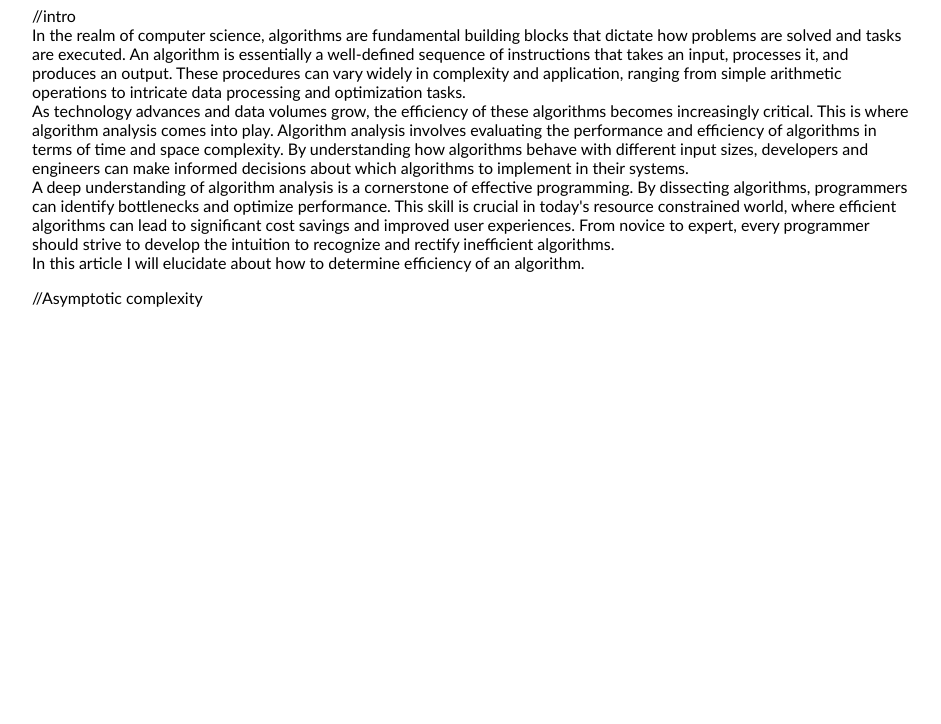
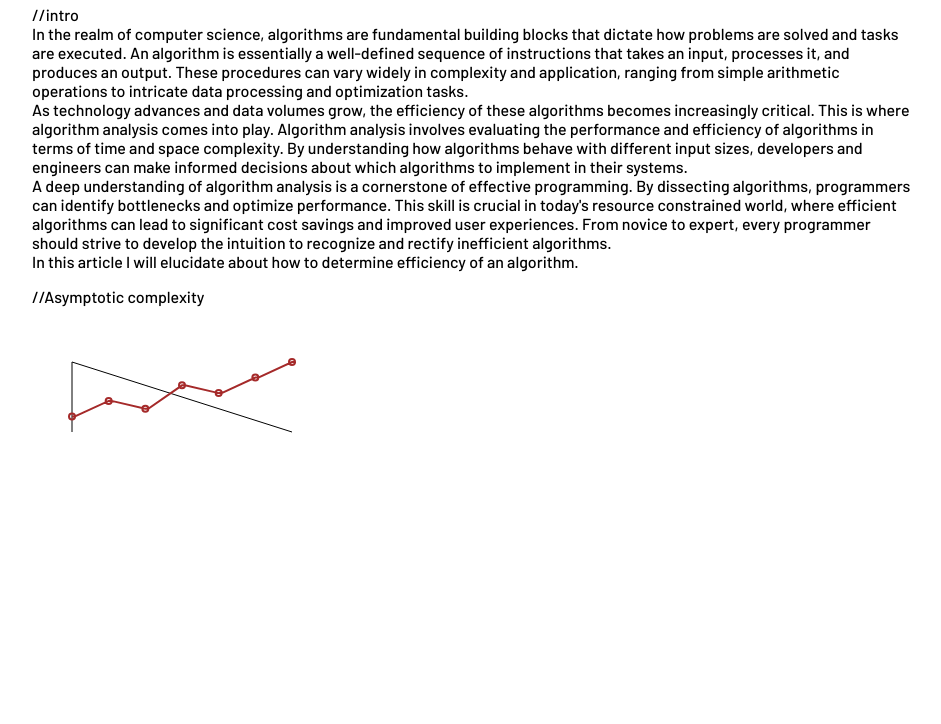
Before and after one commit to kalyan-raparthi/me, a plain HTML site: page pages/algorithm_analysis.html in a window 1280 px wide. Shown: the part 76-800 px from the top of the page, without its empty margins (168-1109 px from the left). Drawn offline with Linux system fonts and the light colour scheme.

Commit message:
added series.html

```diff
--- a/pages/algorithm_analysis.html
+++ b/pages/algorithm_analysis.html
@@ -1,5 +1,14 @@
 <!DOCTYPE html>
-<html lang="en" style="font-family:'Trebuchet MS', 'Lucida Sans Unicode', 'Lucida Grande', 'Lucida Sans', Arial, sans-serif">
+
+<link rel="preconnect" href="https://fonts.googleapis.com">
+<link rel="preconnect" href="https://fonts.gstatic.com" crossorigin>
+<link href="https://fonts.googleapis.com/css2?family=Barlow:ital,wght@0,100;0,200;0,300;0,400;0,500;0,600;0,700;0,800;0,900;1,100;1,200;1,300;1,400;1,500;1,600;1,700;1,800;1,900&family=Montserrat+Alternates:wght@600&display=swap" rel="stylesheet">
+
+<html lang="en" style="
+  font-family: 'Barlow', sans-serif;
+  font-weight: 500;
+  font-style: normal;"
+>
     <head>
         <meta charset="UTF-8">
         <meta name="viewport" content="width=device-width, initial-scale=1.0">
@@ -16,6 +25,59 @@
         <p>
             //Asymptotic complexity
         </p>
+        <canvas id="graphCanvas"></canvas>
+        <script>
+            const canvas = document.getElementById('graphCanvas');
+            const ctx = canvas.getContext('2d');
+
+            // Graph data (example data points)
+            const dataPoints = [10, 20, 15, 30, 25, 35, 45];
+            const padding = 40;  // Padding for graph edges
+            const maxDataPoint = Math.max(...dataPoints);  // Highest value in data for scaling
+
+            // Draw x and y axes
+            function drawAxes() {
+              ctx.beginPath();
+              ctx.moveTo(padding, canvas.height - padding);      // Start from bottom left
+              ctx.lineTo(padding, padding);                      // Draw Y axis up
+              ctx.lineTo(canvas.width - padding, canvas.height - padding);  // Draw X axis right
+              ctx.stroke();
+            }
+
+            // Draw the graph line
+            function drawGraph() {
+              const graphWidth = canvas.width - padding * 2;
+              const graphHeight = canvas.height - padding * 2;
+              const xStep = graphWidth / (dataPoints.length - 1);  // Distance between points on x-axis
+
+              ctx.beginPath();
+              ctx.strokeStyle = 'brown';
+              ctx.lineWidth = 2;
+
+              dataPoints.forEach((point, index) => {
+                const x = padding + index * xStep;
+                const y = canvas.height - padding - (point / maxDataPoint) * graphHeight;
+                if (index === 0) {
+                  ctx.moveTo(x, y);
+                } else {
+                  ctx.lineTo(x, y);
+                }
+                // Draw circles for each data point
+                ctx.arc(x, y, 3, 0, Math.PI * 2, true); // Small circle at each point
+              });
+
+              ctx.stroke();
+            }
+
+            // Draw everything
+            function draw() {
+              drawAxes();
+              drawGraph();
+            }
+
+            draw();
+          </script>
+
     </body>
 </html>
 
```
Also changed, not shown: pages/series.html (added, +19 -0 lines).
